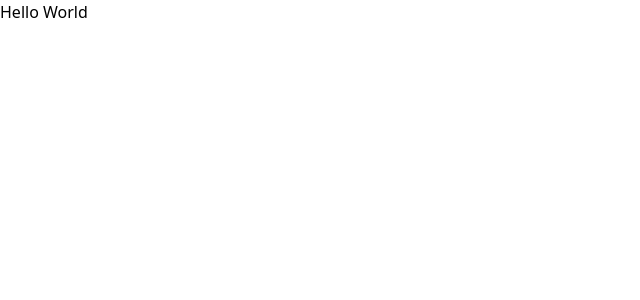
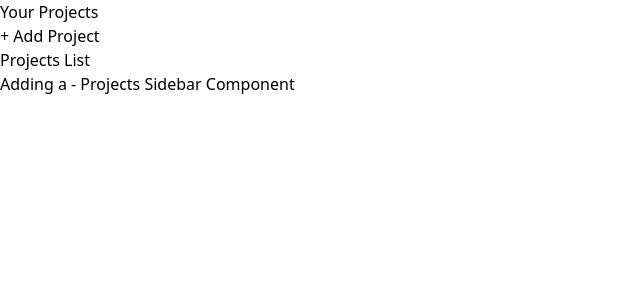
Before and after one commit to adixadymak/react-learning-project-7, a React (Vite) app: page / in a window 1280 px wide. Shown: the top 300 px of the page, without its empty margins (0-640 px from the left). Built offline with nearby package versions, Linux system fonts and the light colour scheme.

Commit message:
Adding a - Projects Sidebar Component

```diff
--- a/src/App.jsx
+++ b/src/App.jsx
@@ -1,8 +1,11 @@
+import ProjectsSidebar from "./ProjectsSidebar.jsx";
+
 function App() {
   return (
-    <>
-      <h1 className="my-8 text-center text-5xl font-bold">Hello World</h1>
-    </>
+    <main>
+      <ProjectsSidebar />
+      Adding a - Projects Sidebar Component
+    </main>
   );
 }
 
--- /dev/null
+++ b/src/ProjectsSidebar.jsx
@@ -0,0 +1,11 @@
+export default function ProjectsSidebar() {
+  return (
+    <aside>
+      <h2>Your Projects</h2>
+      <div>
+        <button> + Add Project</button>{" "}
+      </div>
+      <ul>Projects List</ul>
+    </aside>
+  );
+}
```
